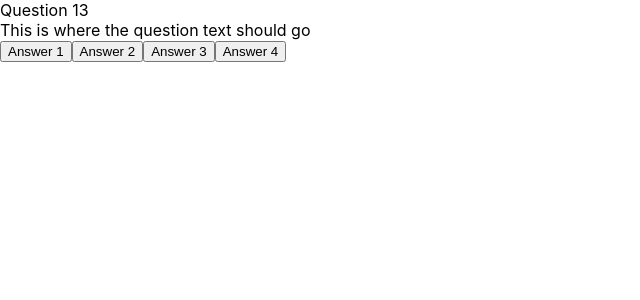
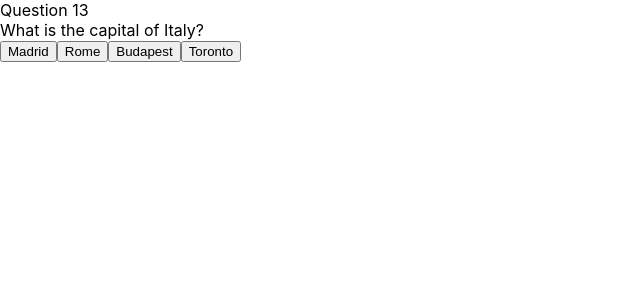
Before and after one commit to alcasinoroyale/quiz-app, a React (Create React App) app: page / in a window 1280 px wide. Shown: the top 300 px of the page, without its empty margins (0-640 px from the left). Built offline with nearby package versions, Linux system fonts and the light colour scheme.

Commit message:
Add variables for questions

```diff
--- a/src/App.js
+++ b/src/App.js
@@ -31,6 +31,7 @@ function App() {
       },
     ];
 
+  const [currentQuestion, setCurrentQuestion] = useState(0);
   return (
     <div className='app'>
     {false ? (
@@ -41,13 +42,12 @@ function App() {
           <div className='question-count'>
               <span>Question 1</span>{questions.length}
             </div>
-            <div className='question-text'>This is where the question text should go</div>
+            <div className='question-text'>{questions[currentQuestion].questionText}</div>
         </div>
         <div className='answer-section'>
-          <button>Answer 1</button>
-          <button>Answer 2</button>
-          <button>Answer 3</button>
-          <button>Answer 4</button>
+          {questions[0].answerChoices.map((answerChoice) => (
+            <button>{answerChoice.answerText}</button>
+          ))}
         </div>
       </>
     )}
```
